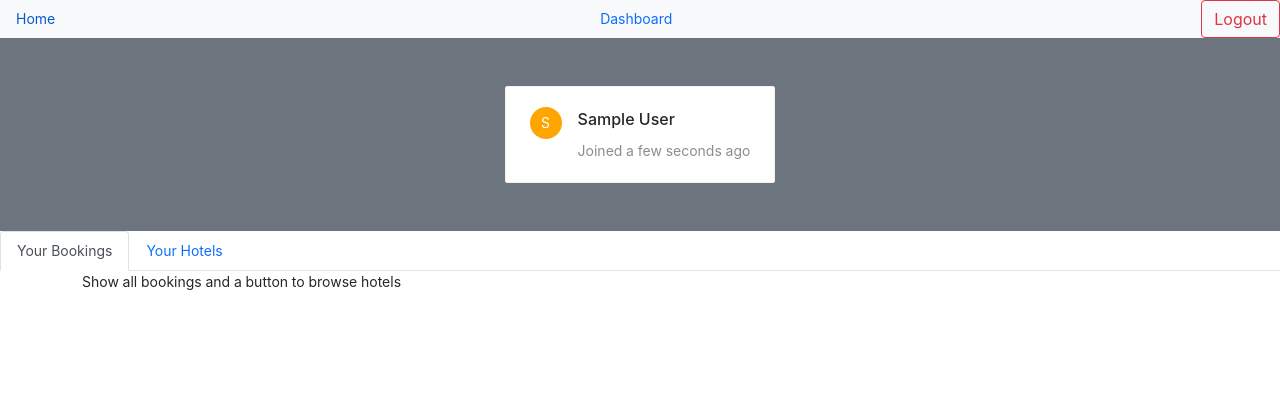
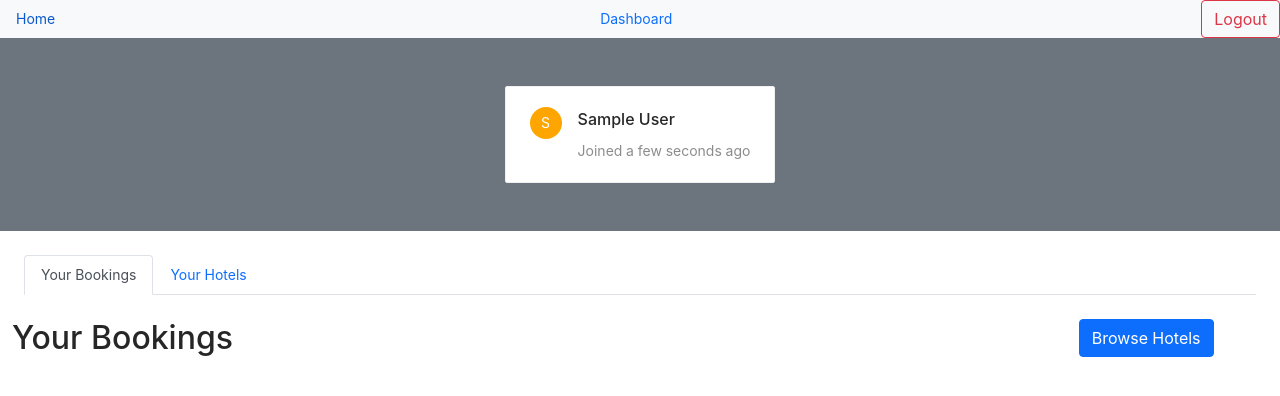
Before and after one commit to SohanR/book-my-hotel, a React (Create React App) app in the folder client/: page /dashboard in a window 1280 px wide. Shown: the top 396 px of the page. Built offline with nearby package versions, Linux system fonts and the light colour scheme; sample sign-in values are in the browser's storage.

Commit message:
browse hotels

```diff
--- a/client/src/user/Dashboard.jsx
+++ b/client/src/user/Dashboard.jsx
@@ -7,6 +7,7 @@
 
 
 import React from 'react'
+import { Link } from 'react-router-dom'
 import ConnectNav from '../components/ConnectNav'
 import DashboardNav from '../components/DashboardNav'
 
@@ -16,9 +17,19 @@ const Dashboard = () => {
         <div className="container-fluid bg-secondary p-5">
             <ConnectNav/>
         </div>
+
+        <div className='container-fluid p-4'>
             <DashboardNav/>
-        <div className="container">
-            <p>Show all bookings and a button to browse hotels</p>
+        </div>
+        <div className="container-fluid">
+          <div className='row' >
+            <div className='col-md-10' >
+              <h2>Your Bookings</h2>
+            </div>
+            <div className='col-md-2'>
+              <Link to='/' className='btn btn-primary' > Browse Hotels</Link>
+            </div>
+          </div>
         </div>
     </>
   )
```
